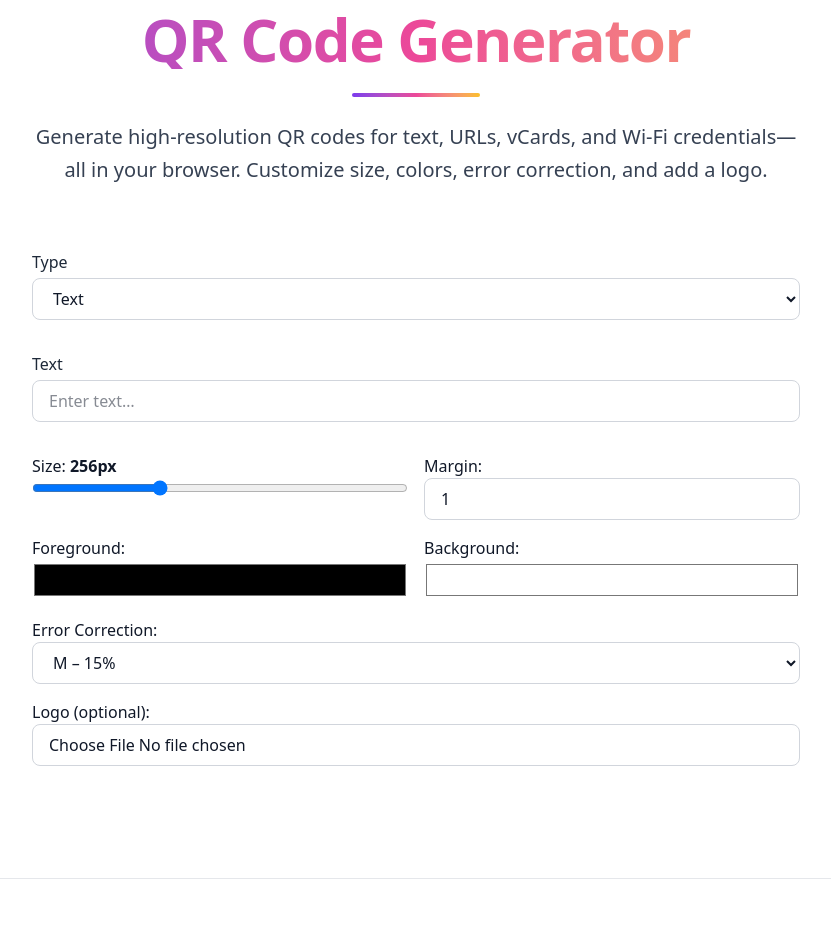
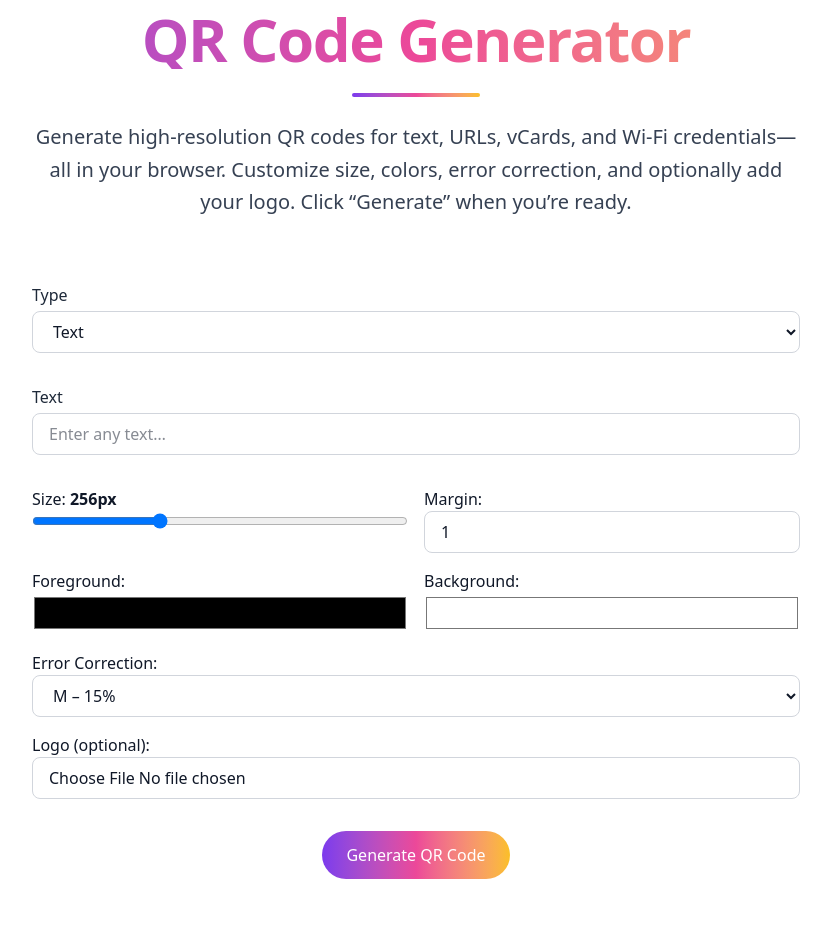
Before and after one commit to tahir-ozcan/gearizen, a Next.js app: page /tools/qr-code-generator in a window 1280 px wide. Shown: the part 220-1150 px from the top of the page, without its empty margins (224-1055 px from the left). Built offline with nearby package versions, Linux system fonts and the light colour scheme.

Commit message:
Update project to latest local state

```diff
--- a/app/tools/qr-code-generator/qr-code-generator-client.tsx
+++ b/app/tools/qr-code-generator/qr-code-generator-client.tsx
@@ -1,19 +1,9 @@
 // app/tools/qr-code-generator/qr-code-generator-client.tsx
 "use client";
 
-import { useState, useEffect, useMemo, ChangeEvent } from "react";
+import { useState, useMemo, ChangeEvent } from "react";
 import Image from "next/image";
 import QRCodeStyling from "qr-code-styling";
-
-/** Debounce Hook */
-function useDebounce<T>(value: T, delay = 300): T {
-  const [debounced, setDebounced] = useState(value);
-  useEffect(() => {
-    const handler = setTimeout(() => setDebounced(value), delay);
-    return () => clearTimeout(handler);
-  }, [value, delay]);
-  return debounced;
-}
 
 type ErrorCorrectionLevel = "L" | "M" | "Q" | "H";
 type DataType = "text" | "url" | "vcard" | "wifi";
@@ -29,7 +19,10 @@ interface QrOptions {
   logo?: string;
 }
 
-/** Build QR payload based on selected type */
+/**
+ * Build the raw payload string for the QR code,
+ * based on the selected data type and inputs.
+ */
 function buildPayload(
   type: DataType,
   text: string,
@@ -58,7 +51,9 @@ function buildPayload(
   }
 }
 
-/** Generate a PNG blob URL for the QR code */
+/**
+ * Generate a QR code as a PNG blob URL using qr-code-styling.
+ */
 async function generateQrBlob(opts: QrOptions): Promise<string> {
   const qr = new QRCodeStyling({
     data: opts.data,
@@ -76,7 +71,7 @@ async function generateQrBlob(opts: QrOptions): Promise<string> {
 }
 
 export default function QrCodeGeneratorClient() {
-  // State
+  // --- State for all inputs ---
   const [type, setType] = useState<DataType>("text");
   const [text, setText] = useState("");
   const [urlValue, setUrlValue] = useState("");
@@ -88,24 +83,17 @@ export default function QrCodeGeneratorClient() {
   const [lightColor, setLightColor] = useState("#ffffff");
   const [ecLevel, setEcLevel] = useState<ErrorCorrectionLevel>("M");
   const [logo, setLogo] = useState<string | null>(null);
+
+  // State for generated result
   const [qrUrl, setQrUrl] = useState<string | null>(null);
   const [error, setError] = useState<string | null>(null);
 
-  // Debounce inputs
-  const debouncedInputs = useDebounce({ type, text, urlValue, vcard, wifi }, 300);
+  // Memoize payload string and options object
+  const payload = useMemo(
+    () => buildPayload(type, text, urlValue, vcard, wifi),
+    [type, text, urlValue, vcard, wifi]
+  );
 
-  // Build payload and options
-  const payload = useMemo(
-    () =>
-      buildPayload(
-        debouncedInputs.type,
-        debouncedInputs.text,
-        debouncedInputs.urlValue,
-        debouncedInputs.vcard,
-        debouncedInputs.wifi
-      ),
-    [debouncedInputs]
-  );
   const options = useMemo<QrOptions>(
     () => ({
       data: payload,
@@ -119,30 +107,24 @@ export default function QrCodeGeneratorClient() {
     [payload, size, margin, darkColor, lightColor, ecLevel, logo]
   );
 
-  // Generate QR code blob URL when options change
-  useEffect(() => {
+  // Generate QR on button click
+  const generateQr = async () => {
     if (!payload) {
       setQrUrl(null);
-      setError(null);
+      setError("❌ Please enter some data to generate a QR code.");
       return;
     }
-    let canceled = false;
-    generateQrBlob(options)
-      .then((url) => {
-        if (!canceled) {
-          setQrUrl(url);
-          setError(null);
-        }
-      })
-      .catch(() => {
-        if (!canceled) setError("❌ Failed to generate QR code.");
-      });
-    return () => {
-      canceled = true;
-    };
-  }, [options, payload]);
+    setError(null);
+    try {
+      const url = await generateQrBlob(options);
+      setQrUrl(url);
+    } catch {
+      setQrUrl(null);
+      setError("❌ Failed to generate QR code. Please try again.");
+    }
+  };
 
-  // Handle logo file upload
+  // Handle optional logo upload
   const handleLogo = (e: ChangeEvent<HTMLInputElement>) => {
     const file = e.target.files?.[0];
     if (!file) {
@@ -150,21 +132,19 @@ export default function QrCodeGeneratorClient() {
       return;
     }
     const reader = new FileReader();
-    reader.onload = () => {
-      setLogo(reader.result as string);
-    };
+    reader.onload = () => setLogo(reader.result as string);
     reader.readAsDataURL(file);
   };
 
-  // Download the QR code PNG
+  // Download the generated QR as a PNG
   const download = () => {
     if (!qrUrl) return;
-    const a = document.createElement("a");
-    a.href = qrUrl;
-    a.download = `qr-code-${type}.png`;
-    document.body.appendChild(a);
-    a.click();
-    document.body.removeChild(a);
+    const link = document.createElement("a");
+    link.href = qrUrl;
+    link.download = `qr-code-${type}.png`;
+    document.body.appendChild(link);
+    link.click();
+    document.body.removeChild(link);
   };
 
   return (
@@ -173,20 +153,24 @@ export default function QrCodeGeneratorClient() {
       <div className="text-center space-y-6 sm:px-0">
         <h1
           id="qr-heading"
-          className="bg-clip-text text-transparent bg-gradient-to-r from-[#7c3aed] via-[#ec4899] to-[#fbbf24] text-4xl sm:text-5xl md:text-6xl font-extrabold tracking-tight"
+          className="
+            bg-clip-text text-transparent
+            bg-gradient-to-r from-[#7c3aed] via-[#ec4899] to-[#fbbf24]
+            text-4xl sm:text-5xl md:text-6xl font-extrabold tracking-tight
+          "
         >
           QR Code Generator
         </h1>
         <div className="mx-auto h-1 w-32 rounded-full bg-gradient-to-r from-[#7c3aed] via-[#ec4899] to-[#fbbf24]" />
         <p className="mt-4 text-lg sm:text-xl text-gray-700 max-w-3xl mx-auto leading-relaxed">
-          Generate high-resolution QR codes for text, URLs, vCards, and Wi-Fi credentials—all in your browser. Customize size, colors,
-          error correction, and add a logo.
+          Generate high-resolution QR codes for text, URLs, vCards, and Wi-Fi credentials—all in your browser. Customize size,
+          colors, error correction, and optionally add your logo. Click “Generate” when you’re ready.
         </p>
       </div>
 
       {/* Controls */}
       <div className="max-w-3xl mx-auto space-y-8 sm:px-0">
-        {/* Type selector */}
+        {/* Data Type Selector */}
         <div>
           <label className="block mb-1 font-medium text-gray-800">Type</label>
           <select
@@ -201,7 +185,7 @@ export default function QrCodeGeneratorClient() {
           </select>
         </div>
 
-        {/* Conditional inputs */}
+        {/* Conditional Inputs */}
         {type === "text" && (
           <div>
             <label className="block mb-1 font-medium text-gray-800">Text</label>
@@ -210,10 +194,11 @@ export default function QrCodeGeneratorClient() {
               value={text}
               onChange={(e) => setText(e.target.value)}
               className="input-base w-full"
-              placeholder="Enter text…"
+              placeholder="Enter any text…"
             />
           </div>
         )}
+
         {type === "url" && (
           <div>
             <label className="block mb-1 font-medium text-gray-800">URL</label>
@@ -226,13 +211,14 @@ export default function QrCodeGeneratorClient() {
             />
           </div>
         )}
+
         {type === "vcard" && (
           <div className="grid sm:grid-cols-2 gap-4">
             <input
               type="text"
               value={vcard.name}
               onChange={(e) => setVcard({ ...vcard, name: e.target.value })}
-              placeholder="Name"
+              placeholder="Full Name"
               className="input-base"
             />
             <input
@@ -246,18 +232,19 @@ export default function QrCodeGeneratorClient() {
               type="email"
               value={vcard.email}
               onChange={(e) => setVcard({ ...vcard, email: e.target.value })}
-              placeholder="Email"
+              placeholder="Email Address"
               className="input-base"
             />
             <input
               type="tel"
               value={vcard.phone}
               onChange={(e) => setVcard({ ...vcard, phone: e.target.value })}
-              placeholder="Phone"
+              placeholder="Phone Number"
               className="input-base"
             />
           </div>
         )}
+
         {type === "wifi" && (
           <div className="grid sm:grid-cols-3 gap-4">
             <input
@@ -286,7 +273,7 @@ export default function QrCodeGeneratorClient() {
           </div>
         )}
 
-        {/* Style controls */}
+        {/* Style Controls */}
         <div className="grid sm:grid-cols-2 gap-4">
           <label className="block">
             Size: <span className="font-semibold">{size}px</span>
@@ -353,6 +340,23 @@ export default function QrCodeGeneratorClient() {
           </label>
         </div>
 
+        {/* Generate Button */}
+        <div className="text-center">
+          <button
+            onClick={generateQr}
+            className="
+              inline-block
+              bg-gradient-to-r from-[#7c3aed] via-[#ec4899] to-[#fbbf24]
+              text-white font-medium
+              px-6 py-3 rounded-full
+              transition transform hover:scale-105
+            "
+          >
+            Generate QR Code
+          </button>
+        </div>
+
+        {/* Error Message */}
         {error && (
           <div className="p-4 bg-red-50 border-red-200 text-red-700 rounded">
             {error}
```
